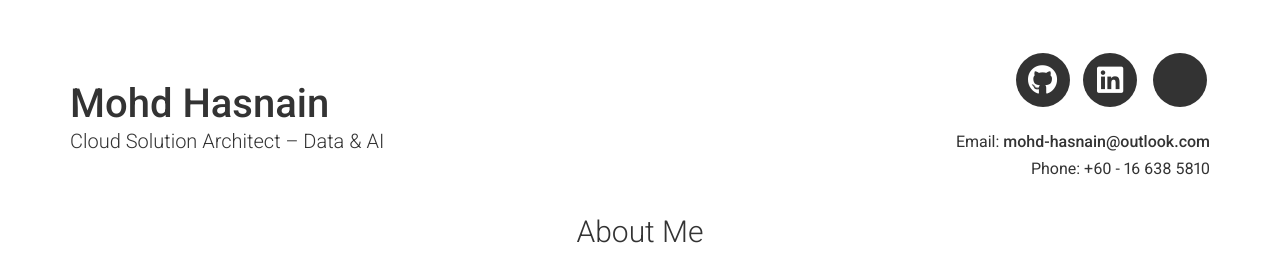
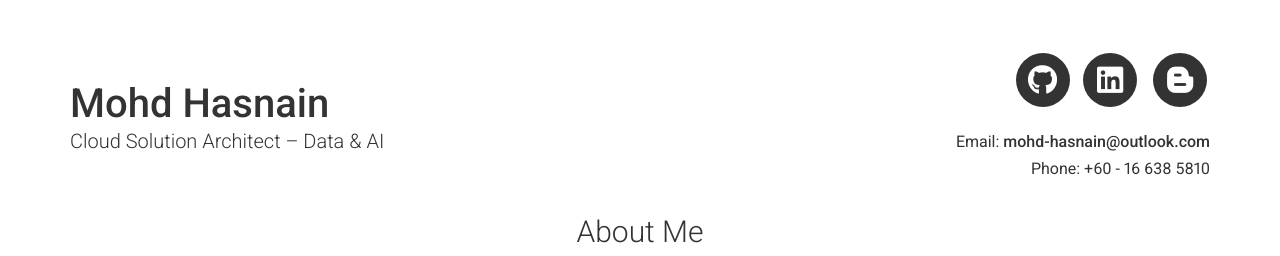
Before and after one commit to mohd-hasnain/mohd-hasnain.github.io, a Jekyll site: the page built from index.md, in a window 1280 px wide. Shown: the top 256 px of the page. Built offline with Jekyll 4.4.1, drawn with Linux system fonts in a browser that asks for light colours; nearby versions of some CDN libraries.

Commit message:
Update _config.yml

```diff
--- a/_config.yml
+++ b/_config.yml
@@ -18,7 +18,7 @@ linkedin_username: mohdhasnain
 # Additional icon links
 additional_links:
 - title: blog
-  icon: assets/blogg.jpg
+  icon: fa-blogger-b
   url: https://voidio.blogspot.com/
 # - title: another link
 #   icon: font awesome brand icon name (eg. fa-twitter) (https://fontawesome.com/icons?d=gallery&s=brands&m=free)
```
